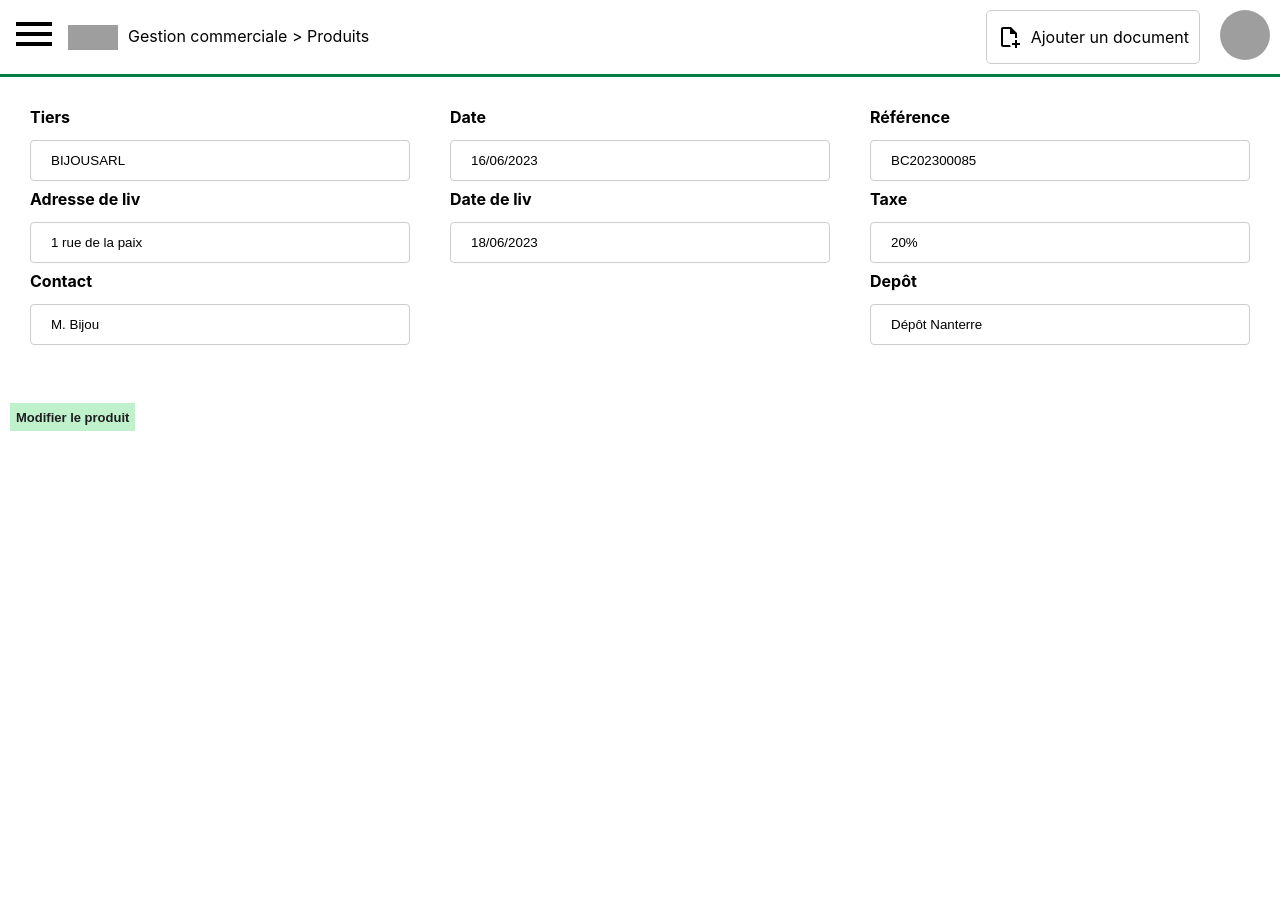
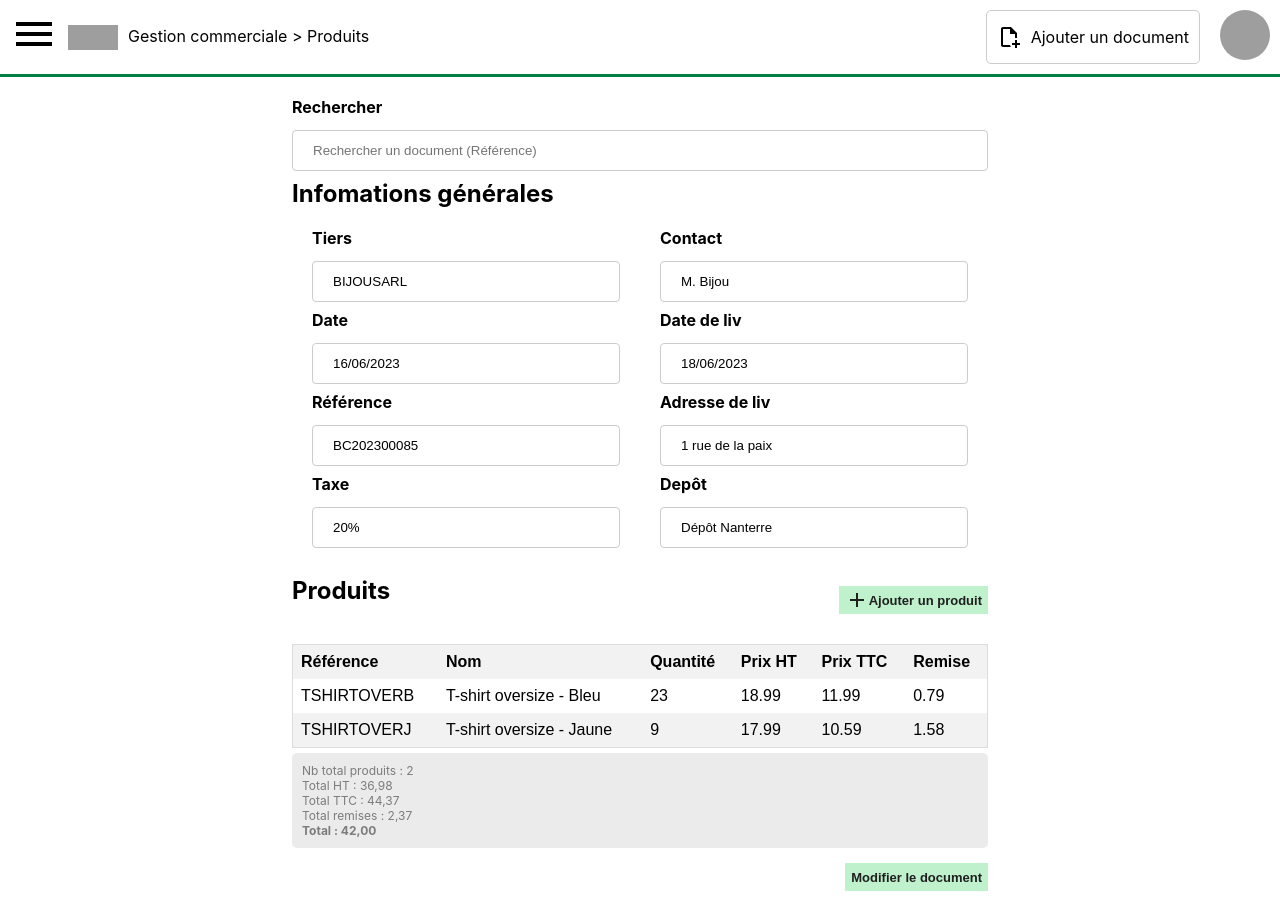
Before and after one commit to sebtex1/sage-frontend, a React (Create React App) app: page /documents/1 in a window 1280 px wide. Before the commit the page ends 800 px from the top, so only its background shows below. Built offline with nearby package versions, Linux system fonts and the light colour scheme; grey boxes are pictures that could not be loaded.

Commit message:
Feat: Ajout du id dans les pages avec new element

```diff
--- a/src/pages/Bundle.js
+++ b/src/pages/Bundle.js
@@ -3,6 +3,7 @@ import styled from 'styled-components'
 import { useParams } from 'react-router-dom'
 import PageColumn from '../components/PageColumn'
 import InputForm from '../components/InputForm'
+import ButtonAction from '../components/ButtonAction'
 
 const Bundle = () => {
   const [bundle, setBundle] = React.useState({
@@ -12,6 +13,9 @@ const Bundle = () => {
   const [idBundle] = React.useState(useParams().id)
 
   React.useEffect(() => {
+    if (idBundle === 'new') {
+      return
+    }
     setBundle(
       bundlesData.filter((item) => item.id === parseInt(idBundle, 10))[0],
     )
@@ -21,10 +25,11 @@ const Bundle = () => {
     { id: 1, name: 'Ensemble jaune', sell_price: 18.99 },
     { id: 2, name: 'Ensemble t-shirt jaune + short noir', sell_price: 18.99 },
   ]
-
   return (
     <Div>
-      <PageColumn>
+      <PageColumn />
+      <PageColumn flex={5}>
+        <h1>Bundle:</h1>
         <InputForm
           label="Nom"
           type="text"
@@ -43,7 +48,26 @@ const Bundle = () => {
           value={bundle.sell_price}
           onChange={(e) => setBundle({ ...bundle, sell_price: e.target.value })}
         />
+        <BottomDiv>
+          {idBundle === 'new' ? (
+            <ButtonAction
+              icon
+              text="Ajouter le bundle"
+              onClick={() => {
+                console.log('Ajout du bundle', bundle)
+              }}
+            />
+          ) : (
+            <ButtonAction
+              text="Modifier le bundle"
+              onClick={() => {
+                console.log(`Modifie tel bundle: ${bundle.id}`, bundle)
+              }}
+            />
+          )}
+        </BottomDiv>
       </PageColumn>
+      <PageColumn />
     </Div>
   )
 }
@@ -55,3 +79,9 @@ const Div = styled.div`
   justify-content: space-between;
   padding: 10px;
 `
+
+const BottomDiv = styled.div`
+  display: flex;
+  align-items: center;
+  justify-content: flex-end;
+`
--- a/src/pages/Document.js
+++ b/src/pages/Document.js
@@ -4,8 +4,11 @@ import { useParams } from 'react-router-dom'
 import InputForm from '../components/InputForm'
 import PageColumn from '../components/PageColumn'
 import ButtonAction from '../components/ButtonAction'
+import TablePaged from '../components/TablePaged'
+import HintText from '../components/HintText'
 
 const Document = () => {
+  const [search, setSearch] = React.useState('')
   const [document, setDocument] = React.useState({
     tiers: '',
     adresse_liv: '',
@@ -34,6 +37,26 @@ const Document = () => {
     )
   }, [])
 
+  const produitsData = [
+    {
+      id: 1,
+      name: 'T-shirt oversize - Bleu',
+      ref: 'TSHIRTOVERB',
+      stock: 23,
+      price: 11.99,
+      price_ht: 18.99,
+      remise: 0.79,
+    },
+    {
+      id: 2,
+      name: 'T-shirt oversize - Jaune',
+      ref: 'TSHIRTOVERJ',
+      stock: 9,
+      price: 10.59,
+      price_ht: 17.99,
+      remise: 1.58,
+    },
+  ]
   const documentsData = {
     devis: [
       {
@@ -96,7 +119,19 @@ const Document = () => {
     ],
   }
   return (
-    <>
+    <Div>
+      <PageColumn />
+      <PageColumn flex={3}>
+        <InputForm
+          label="Rechercher"
+          type="text"
+          id="search"
+          name="search"
+          placeholder="Rechercher un document (Référence)"
+          value={search}
+          onChange={(e) => setSearch(e.target.value)}
+        />
+        <H1>Infomations générales</H1>
         <Div>
           <PageColumn>
             <InputForm
@@ -111,51 +146,16 @@ const Document = () => {
               }
             />
             <InputForm
-            label="Adresse de liv"
-            type="text"
-            id="adresse_liv"
-            name="adresse_liv"
-            placeholder="1 rue de la paix"
-            value={document.adresse_liv}
-            onChange={(e) =>
-              setDocument({ ...document, adresse_liv: e.target.value })
-            }
-          />
-          <InputForm
-            label="Contact"
-            type="text"
-            id="contact"
-            name="contact"
-            placeholder="M.Bijou"
-            value={document.contact}
-            onChange={(e) =>
-              setDocument({ ...document, contact: e.target.value })
-            }
-          />
-        </PageColumn>
-        <PageColumn>
-          <InputForm
               label="Date"
               type="text"
               id="date"
               name="date"
               placeholder="01/01/2020"
               value={document.date}
-            onChange={(e) => setDocument({ ...document, date: e.target.value })}
-          />
-          <InputForm
-            label="Date de liv"
-            type="text"
-            id="date_liv"
-            name="date_liv"
-            placeholder="02/01/2020"
-            value={document.date_liv}
               onChange={(e) =>
-              setDocument({ ...document, date_liv: e.target.value })
+                setDocument({ ...document, date: e.target.value })
               }
             />
-        </PageColumn>
-        <PageColumn>
             <InputForm
               label="Référence"
               type="text"
@@ -174,7 +174,44 @@ const Document = () => {
               name="taxe"
               placeholder="0%"
               value={document.taxe}
-            onChange={(e) => setDocument({ ...document, taxe: e.target.value })}
+              onChange={(e) =>
+                setDocument({ ...document, taxe: e.target.value })
+              }
+            />
+          </PageColumn>
+          <PageColumn>
+            <InputForm
+              label="Contact"
+              type="text"
+              id="contact"
+              name="contact"
+              placeholder="M.Bijou"
+              value={document.contact}
+              onChange={(e) =>
+                setDocument({ ...document, contact: e.target.value })
+              }
+            />
+            <InputForm
+              label="Date de liv"
+              type="text"
+              id="date_liv"
+              name="date_liv"
+              placeholder="02/01/2020"
+              value={document.date_liv}
+              onChange={(e) =>
+                setDocument({ ...document, date_liv: e.target.value })
+              }
+            />
+            <InputForm
+              label="Adresse de liv"
+              type="text"
+              id="adresse_liv"
+              name="adresse_liv"
+              placeholder="1 rue de la paix"
+              value={document.adresse_liv}
+              onChange={(e) =>
+                setDocument({ ...document, adresse_liv: e.target.value })
+              }
             />
             <InputForm
               label="Depôt"
@@ -190,23 +227,54 @@ const Document = () => {
           </PageColumn>
         </Div>
         <Div>
+          <H1>Produits</H1>
+          <ButtonAction
+            icon
+            text="Ajouter un produit"
+            onClick={() => {
+              console.log('Ajout du document', document)
+            }}
+          />
+        </Div>
+        <TablePaged
+          data={produitsData}
+          headers={[
+            { name: 'Référence', value: 'ref' },
+            { name: 'Nom', value: 'name' },
+            { name: 'Quantité', value: 'stock' },
+            { name: 'Prix HT', value: 'price_ht' },
+            { name: 'Prix TTC', value: 'price' },
+            { name: 'Remise', value: 'remise' },
+          ]}
+          itemsPerPage={10}
+        />
+        <HintText
+          text="Nb total produits : 2<br/>
+          Total HT : 36,98 <br/>
+          Total TTC : 44,37 <br/>
+          Total remises : 2,37<br/>
+          <strong>Total : 42,00</strong>"
+        />
+        <BottomDiv>
           {idDocument === 'new' ? (
             <ButtonAction
-            text="Ajouter un produit"
+              text="Ajouter le document"
               onClick={() => {
-              console.log('Ajout de produit', document)
+                console.log('Ajout du document', document)
               }}
             />
           ) : (
             <ButtonAction
-            text="Modifier le produit"
+              text="Modifier le document"
               onClick={() => {
-              console.log(`Modifie tel produit: ${document.id}`, document)
+                console.log(`Modifie tel document: ${document.id}`, document)
               }}
             />
           )}
+        </BottomDiv>
+      </PageColumn>
+      <PageColumn />
     </Div>
-    </>
   )
 }
 export default Document
@@ -215,5 +283,16 @@ const Div = styled.div`
   display: flex;
   flex-direction: row;
   justify-content: space-between;
-  padding: 10px;
 `
+
+const BottomDiv = styled.div`
+  display: flex;
+  align-items: center;
+  justify-content: flex-end;
+`
+
+const H1 = styled.h1`
+  font-size: 1.5rem;
+  font-weight: bold;
+  margin: 0;
+`
--- a/src/pages/Documents.js
+++ b/src/pages/Documents.js
@@ -6,6 +6,7 @@ import LineChart from '../components/LineChart'
 import PageColumn from '../components/PageColumn'
 import TablePaged from '../components/TablePaged'
 import MenuDropDown from '../components/MenuDropDown'
+import ButtonAction from '../components/ButtonAction'
 
 const Documents = () => {
   const [search, setSearch] = React.useState('')
@@ -268,6 +269,7 @@ const Documents = () => {
         <MenuDropDown menu={menu} callback={setDocument} />
       </PageColumn>
       <PageColumn flex={2}>
+        <DivSearch>
           <InputForm
             label="Rechercher"
             type="text"
@@ -277,6 +279,13 @@ const Documents = () => {
             value={search}
             onChange={(e) => setSearch(e.target.value)}
           />
+          <ButtonAction
+            text="Ajouter un document"
+            onClick={() => {
+              navigate('/documents/new')
+            }}
+          />
+        </DivSearch>
         {filteredData ? (
           <TablePaged
             data={filteredData}
@@ -315,3 +324,8 @@ const Div = styled.div`
   justify-content: space-between;
   padding: 10px;
 `
+
+const DivSearch = styled.div`
+  display: flex;
+  flex-direction: row;
+`
--- a/src/pages/Produit.js
+++ b/src/pages/Produit.js
@@ -1,6 +1,6 @@
 import React from 'react'
 import styled from 'styled-components'
-import { useNavigate } from 'react-router-dom'
+import { useNavigate, useParams } from 'react-router-dom'
 import PageColumn from '../components/PageColumn'
 import InputForm from '../components/InputForm'
 import SwitchForm from '../components/SwitchForm'
@@ -13,9 +13,12 @@ import ModalAction from '../components/ModalAction'
 
 const Produit = () => {
   const [search, setSearch] = React.useState('')
-  const [produitName, setProduitName] = React.useState('T-shirt oversize')
+  const [produit, setProduit] = React.useState({
+    name: 'T-shirt oversize',
+    ref: 'TSHIRTOVER',
+    stock_tracking: true,
+  })
   const [produitVariant, setProduitVariant] = React.useState('Bleu')
-  const [produitTracker, setProduitTracker] = React.useState(true)
   const [modalVariant, setModalVariant] = React.useState(false)
   const [dataModalVariant, setDataModalVariant] = React.useState({
     name: '',
@@ -30,10 +33,11 @@ const Produit = () => {
   })
   const [modalVariantSuppr, setModalVariantSuppr] = React.useState(false)
   const [modalBundleSuppr, setModalBundleSuppr] = React.useState(false)
+  const [idProduit] = React.useState(useParams().id)
 
   React.useEffect(() => {
-    console.log({ produitName, produitVariant, produitTracker })
-  }, [produitName, produitVariant, produitTracker])
+    console.log(produit)
+  }, [produit])
 
   React.useEffect(() => {
     console.log(dataModalVariant)
@@ -116,17 +120,31 @@ const Produit = () => {
               id="name"
               name="name"
               placeholder="Nom du produit"
-              value={produitName}
-              onChange={(e) => setProduitName(e.target.value)}
+              value={produit.name}
+              onChange={(e) => setProduit({ ...produit, name: e.target.value })}
             />
-          </PageColumn>
-          <PageColumn>
             <SwitchForm
               label="Suivi en stock"
               id="stock_tracking"
               name="stock_tracking"
-              value={produitTracker}
-              onChange={() => setProduitTracker(!produitTracker)}
+              value={produit.stock_tracking}
+              onChange={() =>
+                setProduit({
+                  ...produit,
+                  stock_tracking: !produit.stock_tracking,
+                })
+              }
+            />
+          </PageColumn>
+          <PageColumn>
+            <InputForm
+              label="Référence"
+              type="text"
+              id="ref"
+              name="ref"
+              placeholder="Référence du produit"
+              value={produit.ref}
+              onChange={(e) => setProduit({ ...produit, ref: e.target.value })}
             />
           </PageColumn>
         </Div>
@@ -263,6 +281,24 @@ const Produit = () => {
             }}
           />
         ) : null}
+        <BottomDiv>
+          {idProduit === 'new' ? (
+            <ButtonAction
+              icon
+              text="Ajouter le produit"
+              onClick={() => {
+                console.log('Ajout du produit', document)
+              }}
+            />
+          ) : (
+            <ButtonAction
+              text="Modifier le produit"
+              onClick={() => {
+                console.log(`Modifie tel produit: ${idProduit}`, produit)
+              }}
+            />
+          )}
+        </BottomDiv>
       </PageColumn>
       <PageColumn />
     </Div>
@@ -283,6 +319,12 @@ const DivSpaceBetween = styled.div`
   justify-content: space-between;
 `
 
+const BottomDiv = styled.div`
+  display: flex;
+  align-items: center;
+  justify-content: flex-end;
+`
+
 const H1 = styled.h1`
   margin: 0;
 `
--- a/src/pages/Variant.js
+++ b/src/pages/Variant.js
@@ -3,6 +3,7 @@ import styled from 'styled-components'
 import { useParams } from 'react-router-dom'
 import PageColumn from '../components/PageColumn'
 import InputForm from '../components/InputForm'
+import ButtonAction from '../components/ButtonAction'
 
 const Variant = () => {
   const [variant, setVariant] = React.useState({
@@ -15,6 +16,9 @@ const Variant = () => {
   const [idVariant] = React.useState(useParams().id)
 
   React.useEffect(() => {
+    if (idVariant === 'new') {
+      return
+    }
     setVariant(
       variantsData.filter((item) => item.id === parseInt(idVariant, 10))[0],
     )
@@ -40,6 +44,10 @@ const Variant = () => {
   ]
   return (
     <Div>
+      <PageColumn />
+      <PageColumn flex={5}>
+        <h1>Variant:</h1>
+        <Div>
           <PageColumn>
             <InputForm
               label="Nom"
@@ -57,7 +65,9 @@ const Variant = () => {
               name="prix"
               placeholder=""
               value={variant.price}
-          onChange={(e) => setVariant({ ...variant, price: e.target.value })}
+              onChange={(e) =>
+                setVariant({ ...variant, price: e.target.value })
+              }
             />
             <InputForm
               label="Stock"
@@ -66,7 +76,9 @@ const Variant = () => {
               name="stock"
               placeholder=""
               value={variant.stock}
-          onChange={(e) => setVariant({ ...variant, stock: e.target.value })}
+              onChange={(e) =>
+                setVariant({ ...variant, stock: e.target.value })
+              }
             />
           </PageColumn>
           <PageColumn>
@@ -86,9 +98,32 @@ const Variant = () => {
               name="prix_ht"
               placeholder=""
               value={variant.price_ht}
-          onChange={(e) => setVariant({ ...variant, price_ht: e.target.value })}
+              onChange={(e) =>
+                setVariant({ ...variant, price_ht: e.target.value })
+              }
             />
           </PageColumn>
+        </Div>
+        <BottomDiv>
+          {idVariant === 'new' ? (
+            <ButtonAction
+              icon
+              text="Ajouter le variant"
+              onClick={() => {
+                console.log('Ajout du variant', variant)
+              }}
+            />
+          ) : (
+            <ButtonAction
+              text="Modifier le variant"
+              onClick={() => {
+                console.log(`Modifie tel variant: ${variant.id}`, variant)
+              }}
+            />
+          )}
+        </BottomDiv>
+      </PageColumn>
+      <PageColumn />
     </Div>
   )
 }
@@ -100,3 +135,9 @@ const Div = styled.div`
   justify-content: space-between;
   padding: 10px;
 `
+
+const BottomDiv = styled.div`
+  display: flex;
+  align-items: center;
+  justify-content: flex-end;
+`
```
Also changed, not shown: src/App.js (+0 -8 lines). Lines whose indentation alone changed are shown as unchanged.
